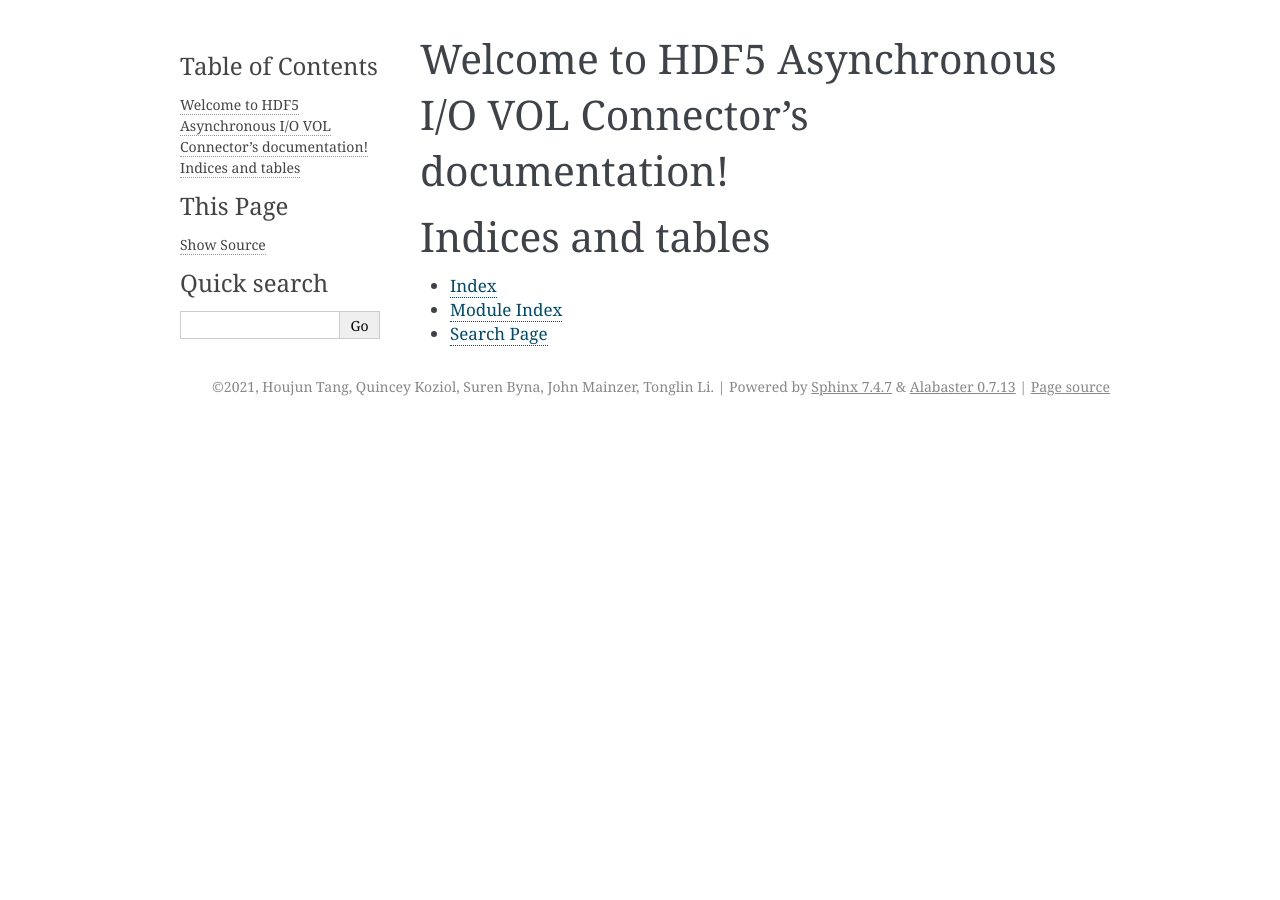
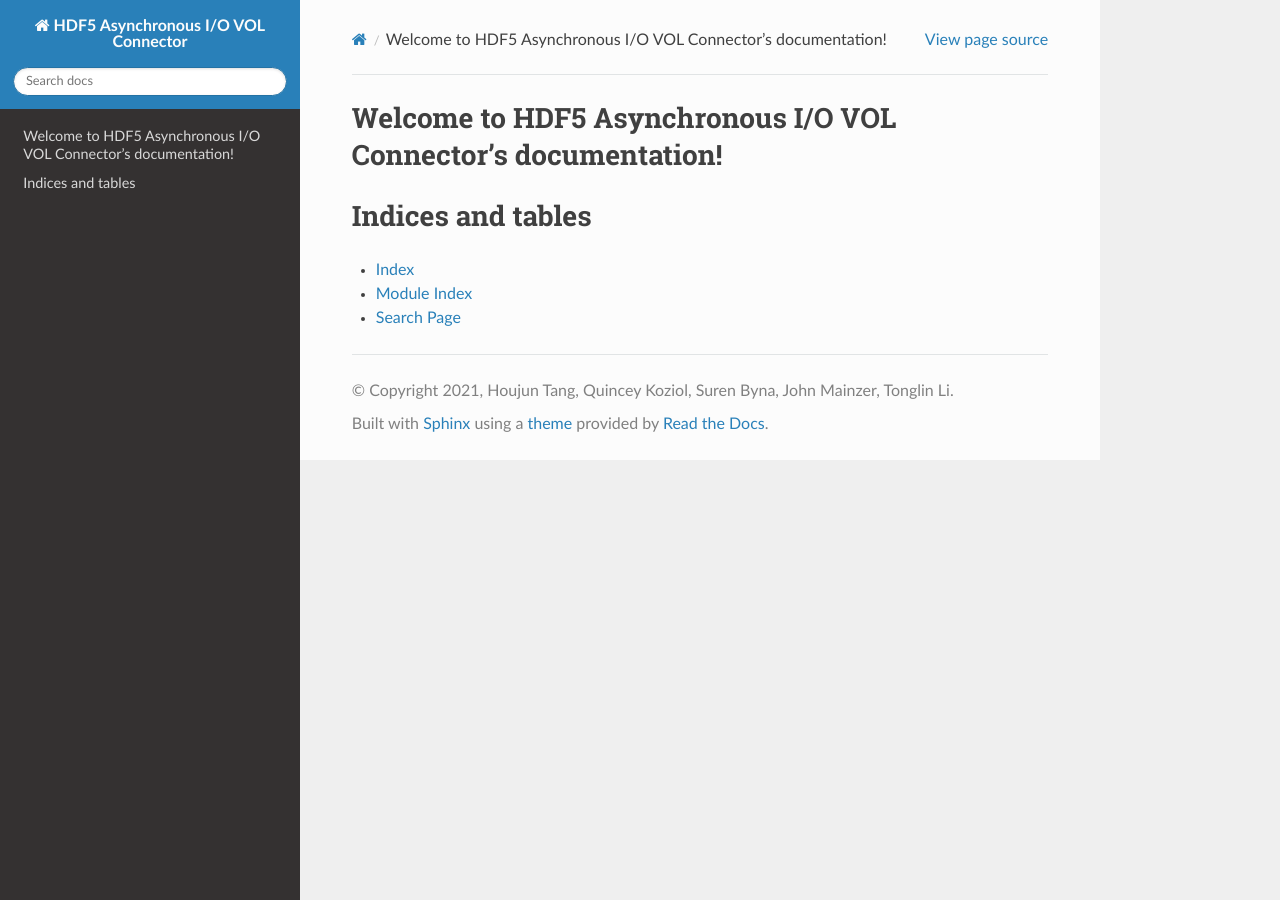
Before and after one commit to HDFGroup/vol-async, a Sphinx documentation site: the page built from docs/source/index.rst, in a window 1280 px wide. Built offline with Sphinx 7.4.7 and the Read the Docs theme 2.0.0, drawn with Linux system fonts in a browser that asks for light colours.

Commit message:
Added theme for sphinx

```diff
--- a/docs/source/conf.py
+++ b/docs/source/conf.py
@@ -30,8 +30,9 @@ release = '0.1'
 # Add any Sphinx extension module names here, as strings. They can be
 # extensions coming with Sphinx (named 'sphinx.ext.*') or your custom
 # ones.
-extensions = [
-]
+extensions = []
+
+pygments_style = 'sphinx'
 
 # Add any paths that contain templates here, relative to this directory.
 templates_path = ['_templates']
@@ -47,7 +48,7 @@ exclude_patterns = []
 # The theme to use for HTML and HTML Help pages.  See the documentation for
 # a list of builtin themes.
 #
-html_theme = 'alabaster'
+html_theme = 'sphinx_rtd_theme'
 
 # Add any paths that contain custom static files (such as style sheets) here,
 # relative to this directory. They are copied after the builtin static files,
```
